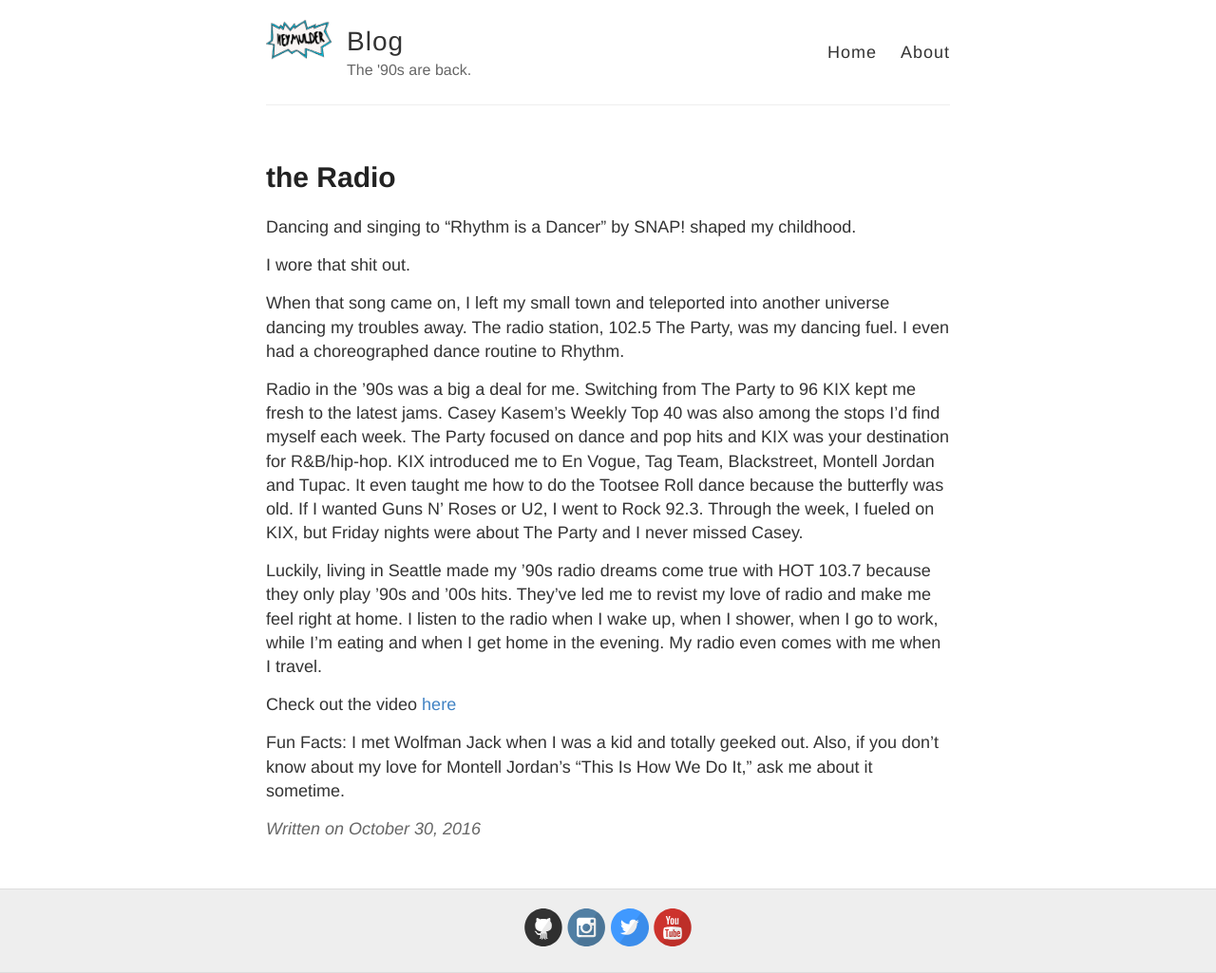
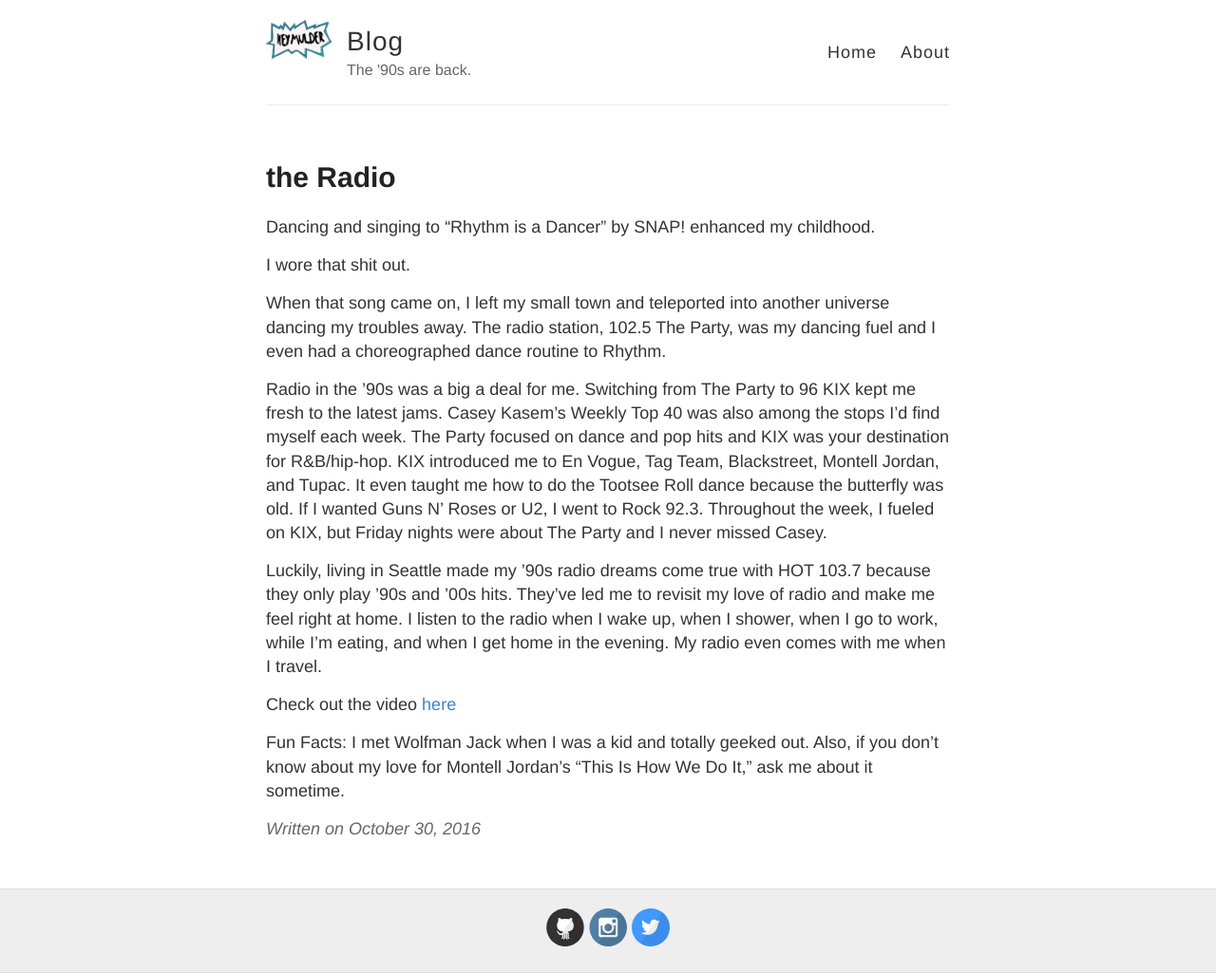
Before and after one commit to mistymadonna/longlivethe90s, a Jekyll site: the page built from _posts/2016-10-30-the-radio.md, in a window 1280 px wide. Shown: the whole page at 95% size. Built offline with Jekyll 4.4.1, drawn with Linux system fonts in a browser that asks for light colours.

Commit message:
fixed typos/grammar errors in radio blog post, updated gitignore, added new pi blog with photo

```diff
--- a/_config.yml
+++ b/_config.yml
@@ -28,7 +28,7 @@
   rss: # just type anything here for a working RSS icon
   twitter: mistymadonna
   stackoverflow: # your stackoverflow profile, e.g. "users/50476/bart-kiers"
-  youtube: https://www.youtube.com/c/mistymadonnanguyen
+  youtube: # https://www.youtube.com/c/mistymadonnanguyen
   googleplus: # anything in your profile username that comes after plus.google.com/
 
 
--- a/_posts/2016-10-30-the-radio.md
+++ b/_posts/2016-10-30-the-radio.md
@@ -5,15 +5,15 @@
 date: 2016-10-30
 ---
 
-Dancing and singing to "Rhythm is a Dancer" by SNAP! shaped my childhood.
+Dancing and singing to "Rhythm is a Dancer" by SNAP! enhanced my childhood.
 
 I wore that shit out.
 
-When that song came on, I left my small town and teleported into another universe dancing my troubles away. The radio station, 102.5 The Party, was my dancing fuel. I even had a choreographed dance routine to Rhythm.
+When that song came on, I left my small town and teleported into another universe dancing my troubles away. The radio station, 102.5 The Party, was my dancing fuel and I even had a choreographed dance routine to Rhythm.
 
-Radio in the '90s was a big a deal for me. Switching from The Party to 96 KIX kept me fresh to the latest jams. Casey Kasem's Weekly Top 40 was also among the stops I'd find myself each week. The Party focused on dance and pop hits and KIX was your destination for R&B/hip-hop. KIX introduced me to En Vogue, Tag Team, Blackstreet, Montell Jordan and Tupac. It even taught me how to do the Tootsee Roll dance because the butterfly was old. If I wanted Guns N' Roses or U2, I went to Rock 92.3. Through the week, I fueled on KIX, but Friday nights were about The Party and I never missed Casey.
+Radio in the '90s was a big a deal for me. Switching from The Party to 96 KIX kept me fresh to the latest jams. Casey Kasem's Weekly Top 40 was also among the stops I'd find myself each week. The Party focused on dance and pop hits and KIX was your destination for R&B/hip-hop. KIX introduced me to En Vogue, Tag Team, Blackstreet, Montell Jordan, and Tupac. It even taught me how to do the Tootsee Roll dance because the butterfly was old. If I wanted Guns N' Roses or U2, I went to Rock 92.3. Throughout the week, I fueled on KIX, but Friday nights were about The Party and I never missed Casey.
 
-Luckily, living in Seattle made my '90s radio dreams come true with HOT 103.7 because they only play '90s and '00s hits. They've led me to revist my love of radio and make me feel right at home. I listen to the radio when I wake up, when I shower, when I go to work, while I'm eating and when I get home in the evening. My radio even comes with me when I travel.
+Luckily, living in Seattle made my '90s radio dreams come true with HOT 103.7 because they only play '90s and '00s hits. They've led me to revisit my love of radio and make me feel right at home. I listen to the radio when I wake up, when I shower, when I go to work, while I'm eating, and when I get home in the evening. My radio even comes with me when I travel.
 
 Check out the video [here](https://www.youtube.com/watch?v=1XXV8Sg438s)
 
```
Also changed, not shown: _posts/2018-03-15-pi-setup.md (added, +26 -0 lines), images/pi.jpeg (added), 2 other files.
